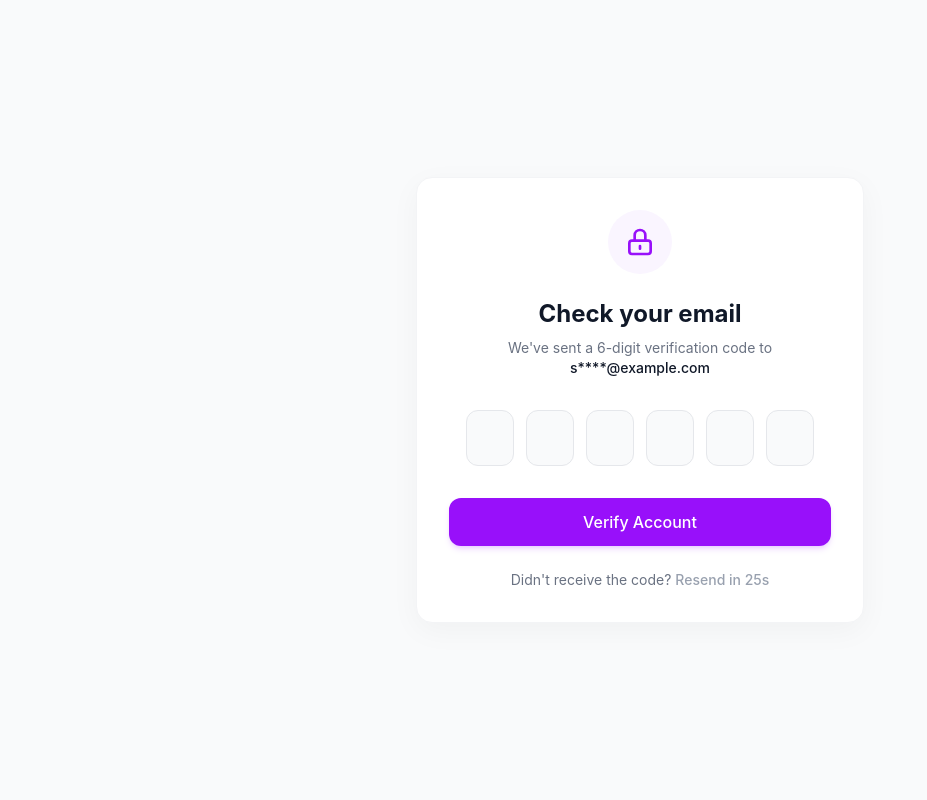
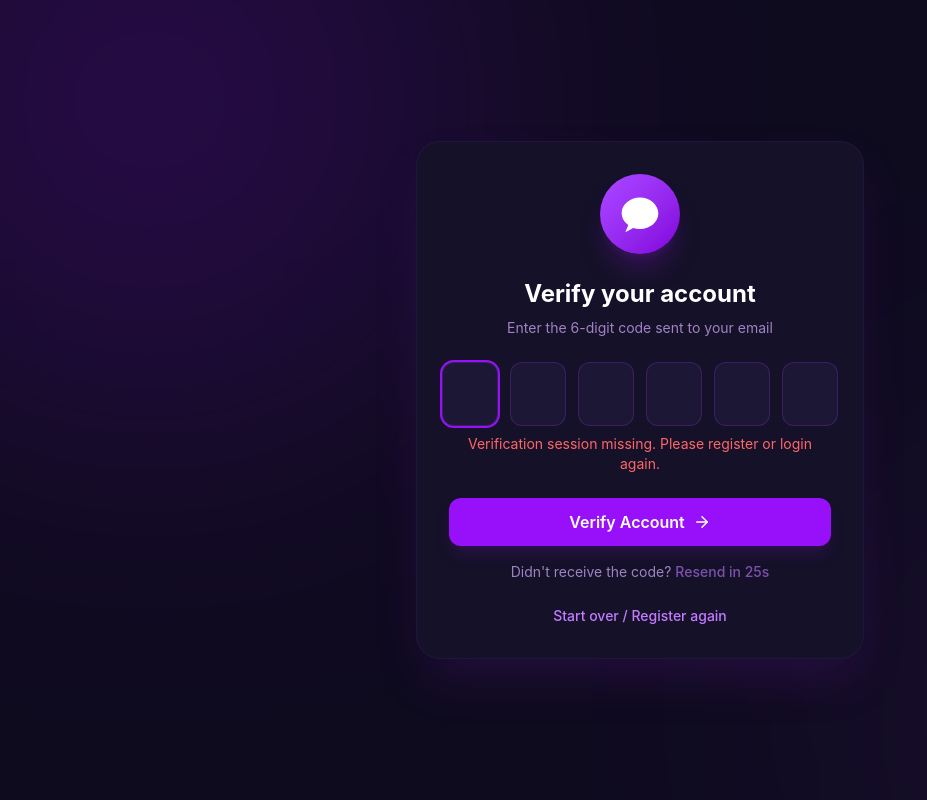
Before and after one commit to developer-badhan/Lumio, a React app in the folder frontend/: page /verify-otp in a window 1280 px wide. Shown: the whole page, without its empty margins (0-927 px from the left). Built offline with nearby package versions, Linux system fonts and the light colour scheme; the HTML template or start-up script is replaced by a standard one.

Commit message:
update the ui on verify otp for making opt generator, resend otp, rate limite

```diff
--- a/frontend/src/pages/VerifyOtp.jsx
+++ b/frontend/src/pages/VerifyOtp.jsx
@@ -1,84 +1,235 @@
-import React, { useState, useRef, useEffect } from 'react';
+import React, { useEffect, useRef, useState } from "react";
+import { useNavigate, useLocation } from "react-router-dom";
+import { Lock, ArrowRight, Sparkles } from "lucide-react";
+import api from "../services/axios";
+
+const OTP_LENGTH = 6;
 
 const VerifyOTP = () => {
-  const [otp, setOtp] = useState(new Array(6).fill(''));
-  const [countdown, setCountdown] = useState(30);
+  const navigate = useNavigate();
+  const location = useLocation();
+  const [otp, setOtp] = useState(new Array(OTP_LENGTH).fill(""));
   const inputRefs = useRef([]);
+  const [loading, setLoading] = useState(false);
+  const [error, setError] = useState("");
+  const [info, setInfo] = useState(""); // success/info messages
+  const [countdown, setCountdown] = useState(30); // resend cooldown (seconds)
 
-  // Simple countdown timer for UX
+  // Read token from sessionStorage
+  const verifyToken = typeof window !== "undefined" ? sessionStorage.getItem("verifyToken") : null;
+
   useEffect(() => {
-    if (countdown > 0) {
-      const timer = setTimeout(() => setCountdown(countdown - 1), 1000);
-      return () => clearTimeout(timer);
+    // If no token available, send user back to register
+    if (!verifyToken) {
+      setError("Verification session missing. Please register or login again.");
+      // Optional: navigate("/register")
     }
+  }, [verifyToken]);
+
+  // countdown timer
+  useEffect(() => {
+    if (countdown <= 0) return;
+    const t = setTimeout(() => setCountdown((s) => s - 1), 1000);
+    return () => clearTimeout(t);
   }, [countdown]);
 
-  const handleChange = (element, index) => {
-    if (isNaN(element.value)) return false;
+  const handleChange = (e, idx) => {
+    const val = e.target.value.trim();
+    if (!/^\d?$/.test(val)) return; // only allow single digit numeric
 
     const newOtp = [...otp];
-    newOtp[index] = element.value;
+    newOtp[idx] = val;
     setOtp(newOtp);
 
-    // Auto focus next input
-    if (element.nextSibling && element.value) {
-      element.nextSibling.focus();
+    // move forward
+    if (val && inputRefs.current[idx + 1]) {
+      inputRefs.current[idx + 1].focus();
     }
   };
 
-  const handleKeyDown = (e, index) => {
-    // Auto focus previous input on backspace
-    if (e.key === 'Backspace' && !otp[index] && inputRefs.current[index - 1]) {
-      inputRefs.current[index - 1].focus();
+  const handleKeyDown = (e, idx) => {
+    if (e.key === "Backspace" && !otp[idx] && inputRefs.current[idx - 1]) {
+      inputRefs.current[idx - 1].focus();
+    }
+    if (e.key === "ArrowLeft" && inputRefs.current[idx - 1]) {
+      inputRefs.current[idx - 1].focus();
+    }
+    if (e.key === "ArrowRight" && inputRefs.current[idx + 1]) {
+      inputRefs.current[idx + 1].focus();
+    }
+  };
+
+  const handleVerify = async (e) => {
+    e.preventDefault();
+    setError("");
+    setInfo("");
+
+    if (!verifyToken) {
+      setError("Verification session missing. Please register again.");
+      return;
+    }
+
+    const enteredOtp = otp.join("");
+    if (enteredOtp.length !== OTP_LENGTH) {
+      setError("Please enter the 6-digit code.");
+      return;
+    }
+
+    try {
+      setLoading(true);
+      const res = await api.post(
+        "/auth/verify-otp",
+        { otp: enteredOtp },
+        {
+          headers: {
+            Authorization: `Bearer ${verifyToken}`,
+          },
+        }
+      );
+
+      setInfo(res.data?.message || "Account verified successfully!");
+      // Clear verify token (no longer needed)
+      sessionStorage.removeItem("verifyToken");
+
+      // After small delay navigate to login
+      setTimeout(() => navigate("/login"), 1400);
+    } catch (err) {
+      const message = err.response?.data?.message || "Verification failed";
+      setError(message);
+
+      // If token expired or invalid, suggest register
+      if (err.response?.status === 401) {
+        // expired/invalid token
+        setTimeout(() => {
+          sessionStorage.removeItem("verifyToken");
+          navigate("/register");
+        }, 1600);
+      }
+    } finally {
+      setLoading(false);
+    }
+  };
+
+  const handleResend = async () => {
+    setError("");
+    setInfo("");
+
+    if (!verifyToken) {
+      setError("Verification session missing. Please register again.");
+      return;
+    }
+
+    try {
+      setLoading(true);
+      const res = await api.post(
+        "/auth/otp-resend",
+        {}, // no body
+        {
+          headers: {
+            Authorization: `Bearer ${verifyToken}`,
+          },
+        }
+      );
+
+      // Update token if backend returned new token
+      if (res.data?.verifyToken) {
+        sessionStorage.setItem("verifyToken", res.data.verifyToken);
+      }
+
+      setInfo(res.data?.message || "OTP resent to your email.");
+      setCountdown(30); // reset cooldown
+    } catch (err) {
+      setError(err.response?.data?.message || "Failed to resend OTP");
+      if (err.response?.status === 401) {
+        sessionStorage.removeItem("verifyToken");
+        setTimeout(() => navigate("/register"), 1400);
+      }
+    } finally {
+      setLoading(false);
     }
   };
 
   return (
-    <div className="min-h-screen bg-gray-50 dark:bg-gray-900 flex items-center justify-center p-4 transition-colors duration-300">
-      <div className="max-w-md w-full bg-white dark:bg-gray-800 rounded-2xl shadow-[0_8px_30px_rgb(0,0,0,0.04)] dark:shadow-[0_8px_30px_rgb(0,0,0,0.1)] p-8 border border-gray-100 dark:border-gray-700 text-center animate-fade-in-up">
+    <div className="min-h-screen bg-[#0f0b1f] flex items-center justify-center relative overflow-hidden p-4">
+      {/* Background Glow */}
+      <div className="absolute w-150 h-150 bg-purple-600/20 rounded-full blur-[140px] -top-50 -left-37.5" />
+      <div className="absolute w-125 h-125 bg-purple-500/10 rounded-full blur-[140px] -bottom-37.5 -right-25" />
 
-        <div className="w-16 h-16 bg-purple-50 dark:bg-purple-500/10 rounded-full mx-auto flex items-center justify-center mb-6">
-          <svg className="w-8 h-8 text-purple-600 dark:text-purple-400" fill="none" stroke="currentColor" viewBox="0 0 24 24"><path strokeLinecap="round" strokeLinejoin="round" strokeWidth="2" d="M12 15v2m-6 4h12a2 2 0 002-2v-6a2 2 0 00-2-2H6a2 2 0 00-2 2v6a2 2 0 002 2zm10-10V7a4 4 0 00-8 0v4h8z"></path></svg>
+      <div className="w-full max-w-md bg-[#151129] border border-purple-500/8 shadow-2xl shadow-purple-900/30 rounded-3xl p-8 relative z-10">
+        <div className="text-center mb-6">
+          <div className="flex justify-center mb-6">
+            <div className="w-20 h-20 rounded-full bg-linear-to-br from-purple-500 to-purple-700 flex items-center justify-center shadow-xl shadow-purple-900/40">
+              <svg
+                viewBox="0 0 24 24"
+                className="w-11 h-11"
+                fill="white"
+              >
+                <path d="M12 3C6.477 3 2 6.94 2 11.5c0 2.63 1.4 4.98 3.6 6.5L4 22l4.3-2.3c1.14.32 2.36.5 3.7.5 5.523 0 10-3.94 10-8.5S17.523 3 12 3z"/>
+              </svg>
+          </div>
+        </div>
+          <h2 className="text-2xl font-bold text-white">Verify your account</h2>
+          <p className="text-purple-300/70 mt-2 text-sm">
+            Enter the 6-digit code sent to your email
+          </p>
         </div>
 
-        <h2 className="text-2xl font-bold text-gray-900 dark:text-white mb-2">Check your email</h2>
-        <p className="text-sm text-gray-500 dark:text-gray-400 mb-8">
-          We've sent a 6-digit verification code to <br/>
-          <span className="font-medium text-gray-900 dark:text-gray-200">s****@example.com</span>
-        </p>
+        <form onSubmit={handleVerify} className="space-y-6">
+          <div className="flex justify-center gap-2 sm:gap-3 mb-2">
+            {otp.map((digit, idx) => (
+              <input
+                key={idx}
+                ref={(el) => (inputRefs.current[idx] = el)}
+                type="text"
+                inputMode="numeric"
+                maxLength={1}
+                value={digit}
+                onChange={(e) => handleChange(e, idx)}
+                onKeyDown={(e) => handleKeyDown(e, idx)}
+                className="w-12 h-14 sm:w-14 sm:h-16 text-center text-xl font-semibold bg-[#1d1736] border border-purple-500/20 rounded-xl text-white focus:ring-2 focus:ring-purple-600 outline-none transition-all"
+                autoFocus={idx === 0}
+              />
+            ))}
+          </div>
 
-        <div className="flex justify-center gap-2 sm:gap-3 mb-8">
-          {otp.map((data, index) => (
-            <input
-              className="w-10 h-12 sm:w-12 sm:h-14 text-center text-xl font-semibold bg-gray-50 dark:bg-gray-900 border border-gray-200 dark:border-gray-700 rounded-xl text-gray-900 dark:text-white focus:ring-4 focus:ring-purple-500/20 focus:border-purple-500 outline-none transition-all"
-              type="text"
-              name="otp"
-              maxLength="1"
-              key={index}
-              value={data}
-              onChange={e => handleChange(e.target, index)}
-              onKeyDown={e => handleKeyDown(e, index)}
-              ref={el => inputRefs.current[index] = el}
-            />
-          ))}
-        </div>
+          {error && <p className="text-red-400 text-sm text-center">{error}</p>}
+          {info && <p className="text-green-400 text-sm text-center">{info}</p>}
 
-        <button className="w-full py-3 px-4 bg-purple-600 hover:bg-purple-700 text-white font-medium rounded-xl shadow-md shadow-purple-500/20 active:scale-[0.98] transition-all duration-200 mb-6">
-          Verify Account
-        </button>
+          <button
+            type="submit"
+            disabled={loading}
+            className="w-full py-3 bg-purple-600 hover:bg-purple-700 text-white font-semibold rounded-xl flex items-center justify-center gap-2 shadow-lg shadow-purple-900/30 active:scale-[0.98] transition-all"
+          >
+            {loading ? "Verifying..." : "Verify Account"}
+            <ArrowRight size={18} />
+          </button>
+        </form>
 
-        <div className="text-sm text-gray-500 dark:text-gray-400">
-          Didn't receive the code?{' '}
+        <div className="mt-4 text-center text-sm text-purple-300/70">
+          Didn't receive the code?{" "}
           {countdown > 0 ? (
-            <span className="font-medium text-gray-400 cursor-not-allowed">Resend in {countdown}s</span>
+            <span className="font-medium text-purple-400/60">Resend in {countdown}s</span>
           ) : (
             <button
-              onClick={() => setCountdown(30)}
-              className="font-semibold text-purple-600 hover:text-purple-500 transition-colors"
+              onClick={handleResend}
+              disabled={loading}
+              className="font-semibold text-purple-300 hover:text-purple-200"
             >
               Click to resend
             </button>
           )}
+        </div>
+
+        <div className="mt-6 text-center text-sm text-purple-300/60">
+          <button
+            onClick={() => {
+              sessionStorage.removeItem("verifyToken");
+              navigate("/register");
+            }}
+            className="text-purple-400 hover:text-purple-300 font-medium"
+          >
+            Start over / Register again
+          </button>
         </div>
       </div>
     </div>
@@ -86,40 +237,3 @@ const VerifyOTP = () => {
 };
 
 export default VerifyOTP;
-
-
-// import { useState } from "react"
-// import { useNavigate } from "react-router-dom"
-// import axios from "../services/axios"
-
-// const VerifyOtp = () => {
-//   const [otp, setOtp] = useState("")
-//   const navigate = useNavigate()
-
-//   const handleSubmit = async (e) => {
-//     e.preventDefault()
-
-//     await axios.post("/auth/verify-otp", { otp })
-
-//     navigate("/login")
-//   }
-
-//   return (
-//     <div className="h-screen flex items-center justify-center">
-//       <form onSubmit={handleSubmit} className="bg-white p-6 rounded shadow w-96">
-//         <h2 className="text-xl mb-4">Verify OTP</h2>
-
-//         <input value={otp}
-//           onChange={(e) => setOtp(e.target.value)}
-//           placeholder="Enter OTP"
-//           className="w-full border p-2 mb-2" />
-
-//         <button className="bg-green-500 text-white w-full p-2 rounded">
-//           Verify
-//         </button>
-//       </form>
-//     </div>
-//   )
-// }
-
-// export default VerifyOtp
```
